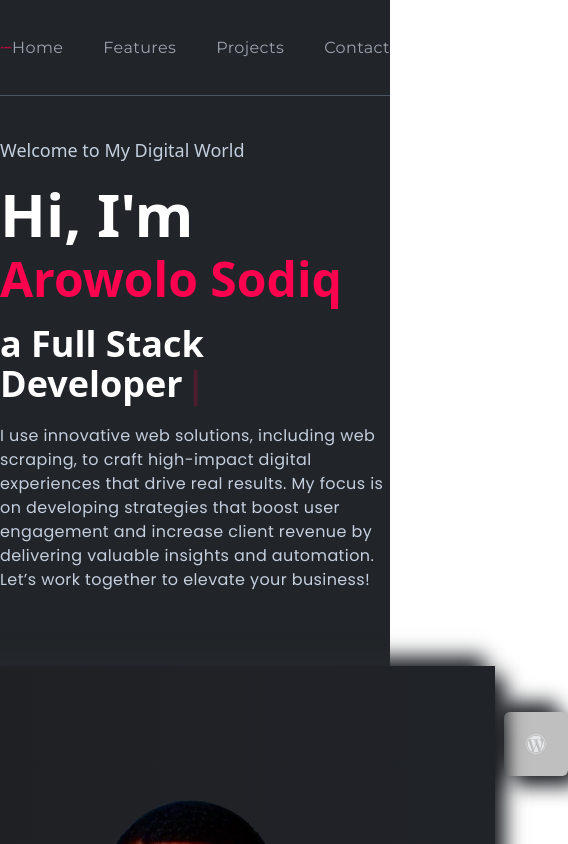
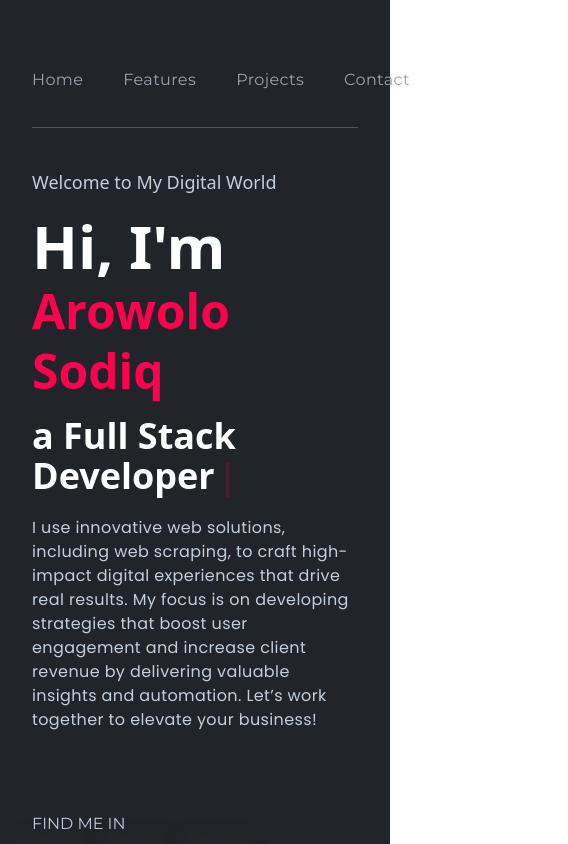
Before and after one commit to Terracons/Portfolio, a React (Vite) app: page / in a window 390 px wide. Shown: the top 844 px of the page, 568 px wide, since content can reach past the window. Built offline with nearby package versions, Linux system fonts and the light colour scheme.

Commit message:
updating the responsive

```diff
--- a/src/App.jsx
+++ b/src/App.jsx
@@ -9,7 +9,7 @@ import Contact from './components/Contact/Contact'
 const App = () => {
   return (
     <div className='w-full h-auto bg-bodyColor text-lightText'>
-      <div className='max-w-screen-xl mx-auto '>
+      <div className='max-w-screen-xl mx-auto p-8 lgl:p-0'>
         <Navbar/>
         <Banner/>
         <Features/>
--- a/src/components/Banner/Banner.jsx
+++ b/src/components/Banner/Banner.jsx
@@ -29,7 +29,7 @@ const Banner = () => {
                     cursorColor='#ff014f'
                 />
                 </h2>
-                <p className='text-base font-bodyFont leading-6 tracking-wide'>I use innovative web solutions, including web scraping,
+                <p className='text-base font-bodyFont leading-6  tracking-wide'>I use innovative web solutions, including web scraping,
                  to craft high-impact digital experiences that drive real results.
                   My focus is on developing strategies that boost user engagement
                   and increase client revenue by delivering valuable insights and automation.
@@ -39,7 +39,7 @@ const Banner = () => {
 
             </div>
             <div >
-            <div className='flex gap-10'>
+            <div className='flex flex-col lgl:flex-row gap-10'>
                 <div>
                 <h2 className='text-base uppercase font-titleFont mb-4 '>FIND ME IN</h2>
                 <div className='flex gap-4'>
@@ -68,9 +68,9 @@ const Banner = () => {
 
         <div className='w-full lgl:w-1/2 flex justify-center items-center relative'  >
             <img
-            className='w-[500px] z-10'
+            className='w-full lgl:w-[500px] z-10'
             src={heroimg} alt="" />
-             <div className="absolute bottom-0 w-[600px] h-[500px] lgl:w-[500px] lgl:h-[500px]
+             <div className="absolute bottom-0 w-400px] h-[400px] lgl:w-[500px] lgl:h-[500px]
               bg-gradient-to-r from-[#1e2024]
               to-[#202327] shadow-shadowOne flex justify-center items-center"></div>
         </div>
--- a/src/components/Contact/Contact.jsx
+++ b/src/components/Contact/Contact.jsx
@@ -8,7 +8,7 @@ const Contact = () => {
     <section id='contact' className='w-full  pt-14 py-24 items-center border-b-[1px] border-b-black'>
     <div className='flex flex-col gap-4 font-titleFont items-center justify-center mb-10'>
       <h3 className='text-sm uppercase font-light text-designColor tracking-wide'>CONTACT</h3>
-      <h1 className='text-5xl uppercase text-gray-300 font-bold'>Contact With Me</h1>
+      <h1 className='text-5xl uppercase text-gray-300 font-bold'>Contact Me</h1>
     </div>
 
     <div className='w-full '>
@@ -49,12 +49,12 @@ const Contact = () => {
             <div className="w-full  lgl:w-[60%] h-full py-10 bg-gradient-to-r from-[#1e2024] to-[#23272b] flex flex-col gap-8 p-4 lgl:p-8 rounded-lg shadow-shadowOne">
             <form action=""  className='h-auto flex flex-col gap-8 '  >
 
-                <div className='flex w-full gap-10'>
-                <div className='flex flex-col gap-3 w-1/2'>
+                <div className='flex flex-col lgl:flex-row w-full gap-10'>
+                  <div className='flex flex-col gap-3 w-full lgl:w-1/2'>
                     <label htmlFor="name">YOUR NAME</label>
                     <input className='contactInput ' type="text" id='name' />
                   </div>
-                <div className='flex flex-col gap-3 w-1/2'>
+                  <div className='flex flex-col gap-3 lgl:w-1/2'>
                     <label htmlFor="name">PHONE</label>
                     <input className='contactInput ' type="text" id='name' />
                   </div>
```
Lines whose indentation alone changed are shown as unchanged.
